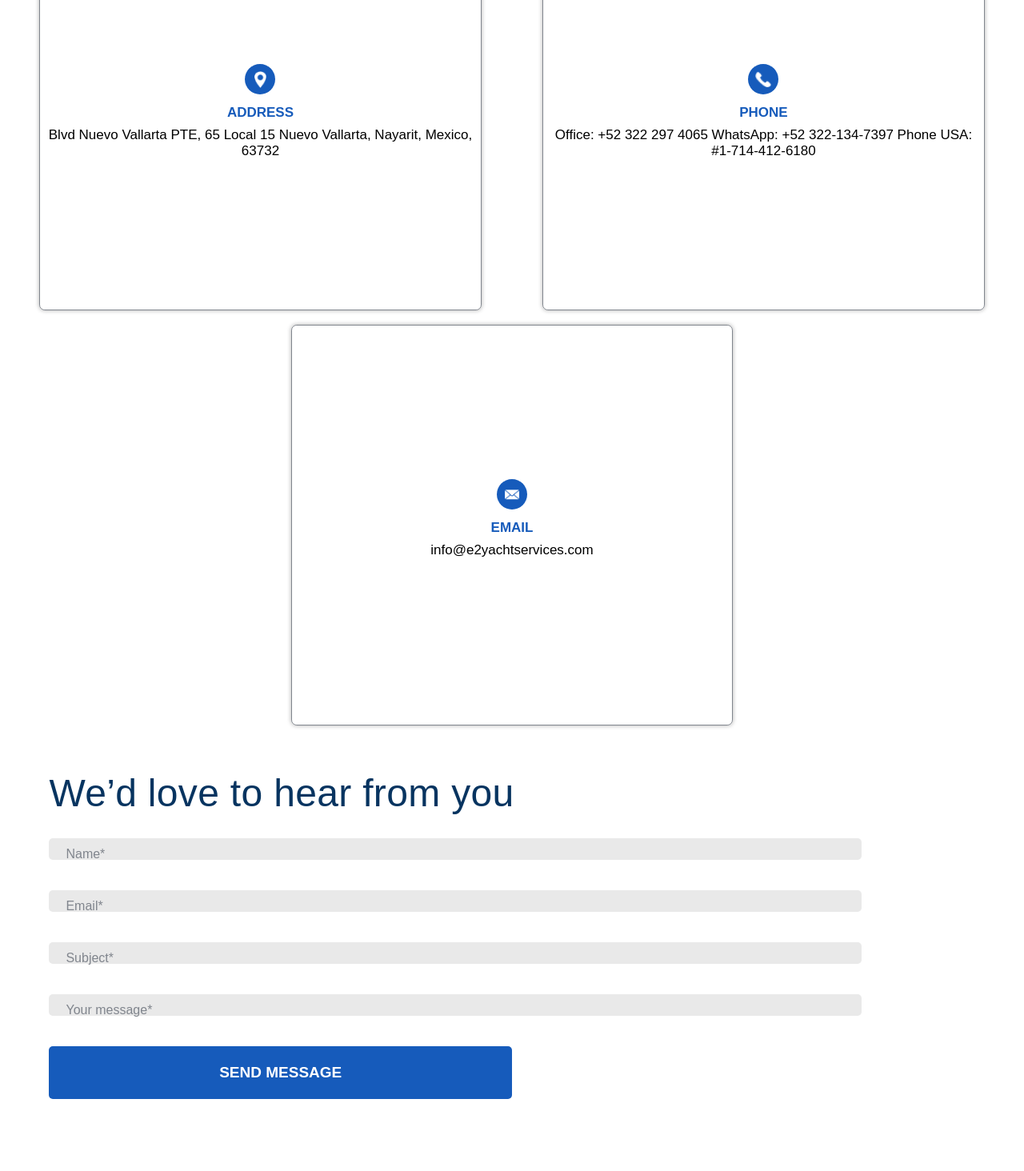
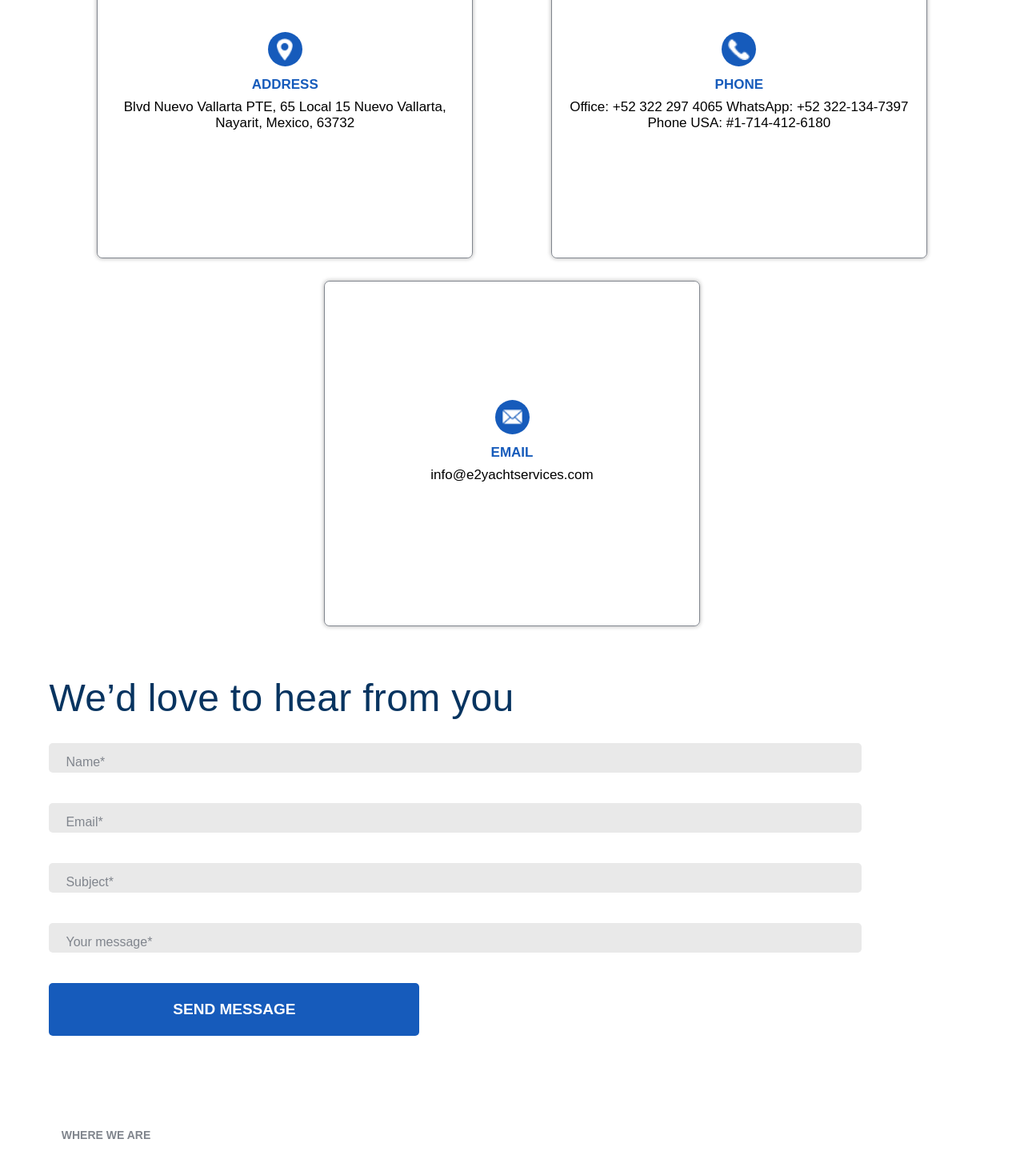
Before and after one commit to justinait/e2yacht, a React (Vite) app: page /contact in a window 1280 px wide. Shown: the part 1947-3411 px from the top of the page at 80% size. Built offline with nearby package versions, Linux system fonts and the light colour scheme; a web font is replaced by a local one.

Commit message:
contact tablet

```diff
--- a/src/Components/Contact/Contact.css
+++ b/src/Components/Contact/Contact.css
@@ -130,3 +130,38 @@
     left: 16px;
     font-size: 12px;
 }
+
+
+@media(min-width: 600px){
+    .contactHeroP {
+        font-size: clamp(20px, 3.4vw, 33px);
+    }
+    .cardContactDiv {
+        margin: 14px 0;
+        width: 35vw;
+        height: 32vw;
+        padding: 10px;
+    }
+    .cardsContactContainer {
+        margin: 0px 4.8%;
+    }
+    .contactIcon {
+        width: 27px;
+    }
+    .contactIconLocation {
+        width: 20px;
+    }
+    .contactImageCircle {
+        width: 43px;
+        height: 43px;
+    }
+    .cardContactText {
+        height: 55px;
+    }
+    .inputContact {
+        padding: 10px 16px;
+    }
+    .formButton {
+        width: 40% !important;
+    }
+}
--- a/src/index.css
+++ b/src/index.css
@@ -112,11 +112,11 @@ h2 {
     --fontSize-30px: clamp(40px, 7.2vw, 56px);
     --fontSize-20px: clamp(22px, 4vw, 32px);
     --fontSize-18px: clamp(19px, 3.5vw, 26px);
-    --fontSize-16px: clamp(17px, 4vw, 19px);
-    --fontSize-14px: clamp(15px, 2.8vw, 19px);
+    --fontSize-16px: clamp(17px, 3vw, 19px);
+    --fontSize-14px: clamp(15px, 2.8vw, 25px);
 
     --fontSize-12px-services: clamp(12.5px, 2.5vw, 14px);
-    --fontSize-12px: clamp(13px, 2.4vw, 17px);
+    --fontSize-12px: clamp(13px, 2.3vw, 17px);
     --fontSize-10px: clamp(10.5px, 2vw, 12px);
   }
 }
```
